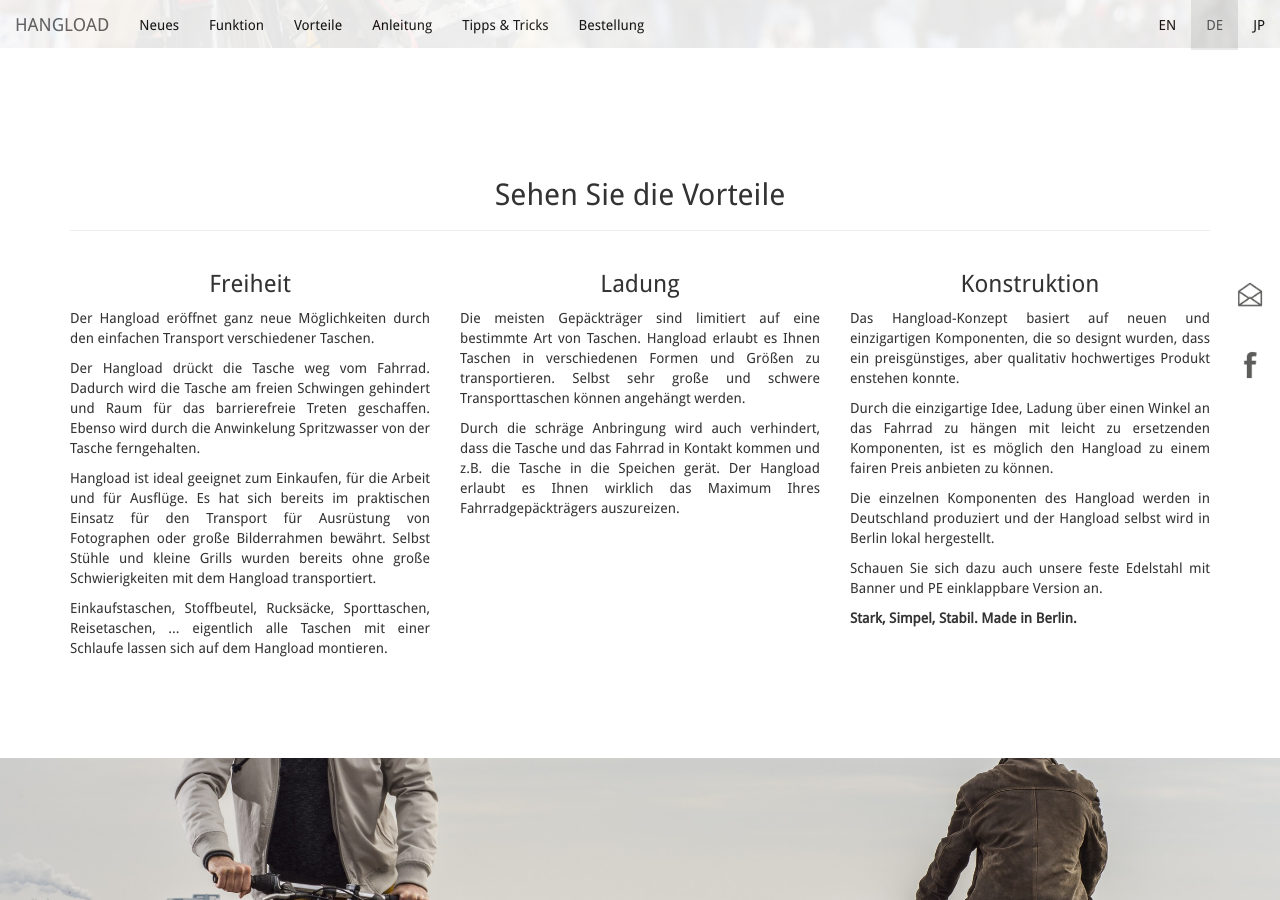
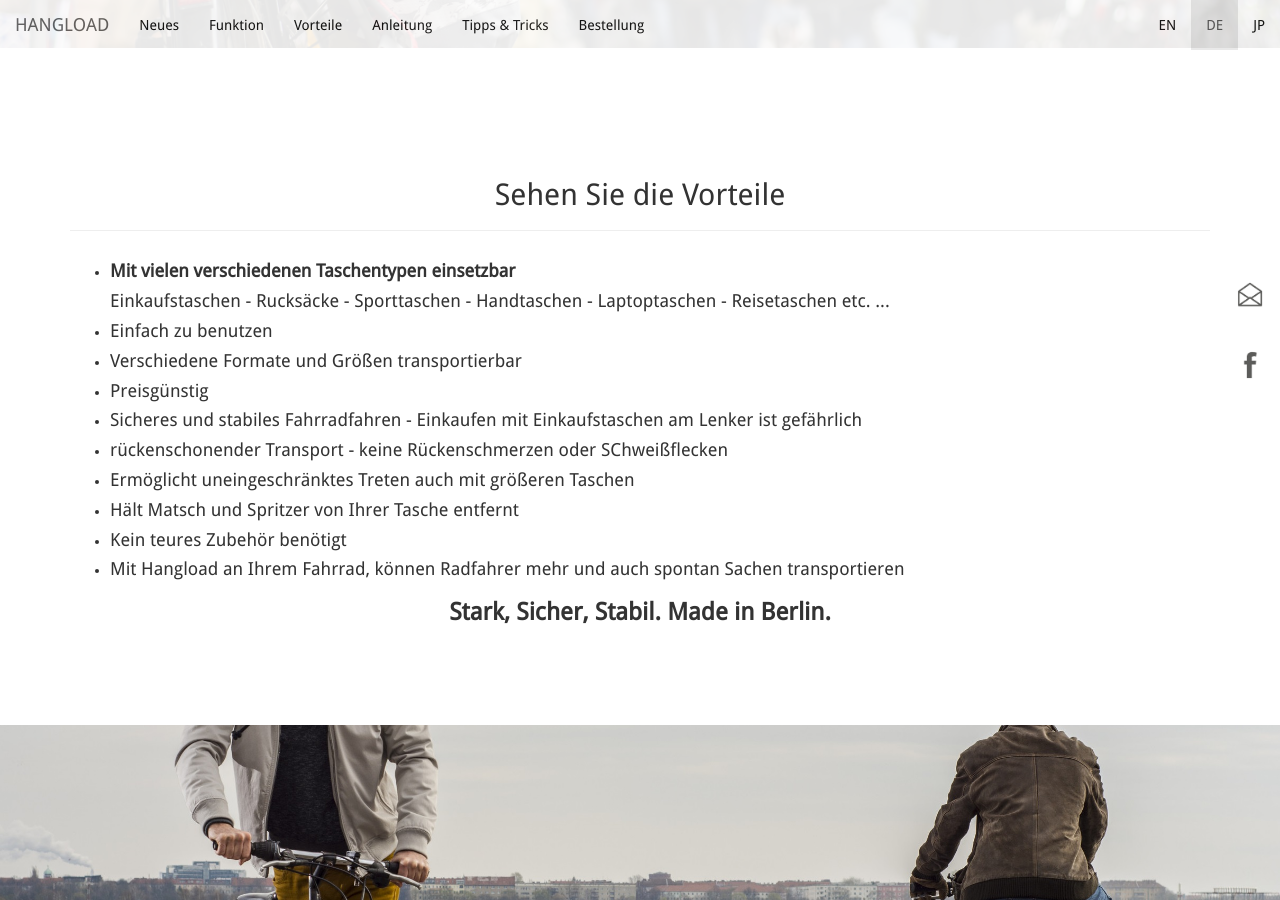
Before and after one commit to bodokaiser/hangload.com, a Jekyll site: the page built from de/index.html, in a window 1280 px wide and 900 px high, scrolled down 3330 px. Built offline with Jekyll 4.4.1, drawn with Linux system fonts in a browser that asks for light colours; nearby versions of some CDN libraries; library files that are not in the unit come from our copies; Markdown is read by kramdown in place of the engine named in the settings.

Commit message:
Update index.html

```diff
--- a/de/index.html
+++ b/de/index.html
@@ -145,7 +145,27 @@
       </div>
     </div>
   </div>
-  <div class="row">
+
+  <ul class="text-justify">
+
+<li> <h4><strong> Mit vielen verschiedenen Taschentypen einsetzbar </strong>  </h4>
+      <h4>  Einkaufstaschen - Rucksäcke - Sporttaschen - Handtaschen - Laptoptaschen - Reisetaschen etc. ...</h4>
+<li><h4> Einfach zu benutzen </h4>
+<li><h4> Verschiedene Formate und Größen transportierbar </h4>
+<li> <h4>Preisgünstig</h4>
+<li> <h4> Sicheres und stabiles Fahrradfahren - Einkaufen mit Einkaufstaschen am Lenker ist gefährlich </h4>
+<li><h4> rückenschonender Transport  - keine Rückenschmerzen oder SChweißflecken </h4>
+<li> <h4> Ermöglicht uneingeschränktes Treten auch mit größeren Taschen </h4>
+<li><h4> Hält Matsch und Spritzer von Ihrer Tasche entfernt </h4>
+<li><h4> Kein teures Zubehör benötigt </h4>
+<li><h4> Mit Hangload an Ihrem Fahrrad, können Radfahrer mehr und auch spontan Sachen transportieren </h4>
+
+</ul>
+  <h3 class="text-center">
+        <strong> Stark, Sicher, Stabil. Made in Berlin. </strong>
+      </h3>
+
+ <!-- <div class="row">
     <div class="col-xs-10 col-xs-offset-1 col-sm-6 col-sm-offset-0 col-md-4">
       <h3 class="text-center">Freiheit</h3>
       <p class="text-justify">
@@ -206,7 +226,7 @@
         <strong>Stark, Simpel, Stabil. Made in Berlin. </strong>
       </p>
     </div>
-  </div>
+  </div> -->
 </article>
 
 <section id="airport" class="hidden-xs hidden-sm"
```
